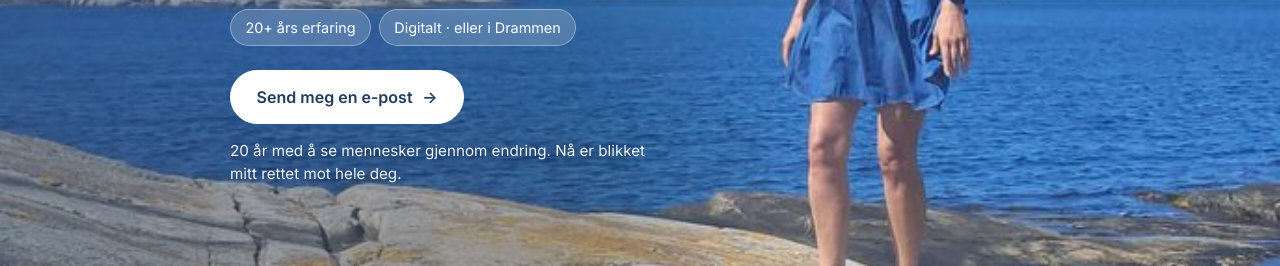
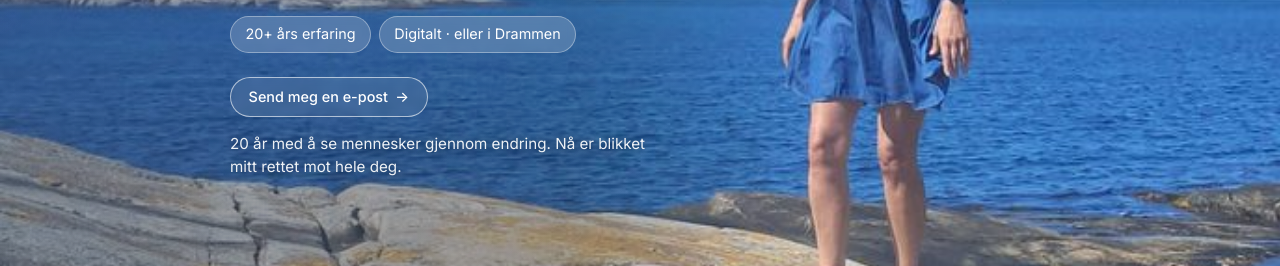
Before and after one commit to siljemerete/siljemerete.github.io, a plain HTML site: page index.html in a window 1280 px wide. Shown: the part 534-800 px from the top of the page. Drawn offline with nearby package versions, Linux system fonts and the light colour scheme.

Commit message:
Forsiden: teksten på bildet uten å dekke hele personen, diskré e-postknapp
Co-Authored-By: Claude Opus 5.5 <noreply@anthropic.com>
Claude-Session: https://claude.ai/code/session_01ErhCnt3XBsNXHqPPixac28

```diff
--- a/index.html
+++ b/index.html
@@ -1179,22 +1179,19 @@
 
   .brand-name span { color: var(--blue); font-style: italic; font-weight: 400; }
 
-  /* Mobil/nettbrett: teksten i himmelen, Silje Merete synlig under */
+  /* Mobil/nettbrett: teksten nederst på bildet, ansikt og overkropp synlig */
   .hero {
-    display: block;
-    min-height: 0;
-    padding: 2.25rem 0 0;
-    background-color: rgb(60, 126, 210);
+    display: flex;
+    align-items: flex-end;
+    min-height: 153vw;
+    padding: 2rem 0 4.25rem;
+    background-color: #5b6470;
     background-image:
-      linear-gradient(180deg, rgba(15, 28, 45, 0.42) 0%, rgba(15, 28, 45, 0.28) 50%, rgba(15, 28, 45, 0) 72%),
+      linear-gradient(180deg, rgba(15, 28, 45, 0) 30%, rgba(15, 28, 45, 0.45) 55%, rgba(15, 28, 45, 0.8) 100%),
       url('images/hero-havet.jpg');
     background-repeat: no-repeat;
-    background-size: 100% 100%, 140% auto;
-    background-position: center, left 75% bottom -46vw;
-  }
-
-  .hero-spacer {
-    height: 82vw;
+    background-size: 100% 100%, 150% auto;
+    background-position: center, left 71% top -46vw;
   }
 
   .hero-content {
@@ -1221,7 +1218,6 @@
 
     .hero-content { width: 100%; }
     .hero-content > *, .hero h1 { max-width: 440px; }
-    .hero-spacer { display: none; }
   }
 
   .hero .kicker {
@@ -1278,17 +1274,19 @@
   .hero .hero-cta {
     display: inline-flex;
     align-items: center;
-    gap: 0.6rem;
-    font-size: 1rem;
-    padding: 0.85rem 1.6rem;
-    background: #fff;
-    color: var(--accent-dark);
+    gap: 0.45rem;
+    font-size: 0.9rem;
+    font-weight: 500;
+    padding: 0.5rem 1.1rem;
+    background: rgba(255, 255, 255, 0.08);
+    color: #fff;
+    border: 1px solid rgba(255, 255, 255, 0.6);
+    backdrop-filter: blur(4px);
+  }
+
+  .hero .hero-cta:hover {
+    background: rgba(255, 255, 255, 0.2);
     border-color: #fff;
-  }
-
-  .hero .hero-cta:hover {
-    background: var(--accent-soft);
-    border-color: var(--accent-soft);
   }
 
   .hero-note {
@@ -1327,8 +1325,8 @@
 
   @media (max-width: 560px) {
     .nav-wrap { justify-content: flex-start; text-align: left; padding: 0.7rem 1.25rem; }
-    .hero h1 { font-size: 2.35rem; }
-    .hero .hero-cta { width: 100%; justify-content: center; }
+    .hero h1 { font-size: 2.15rem; margin-bottom: 1rem; }
+    .chips { margin-bottom: 1.1rem; }
     .card-section h2 { font-size: 1.6rem; }
   }
 </style>
@@ -1362,7 +1360,6 @@
     <a class="cta-button hero-cta" href="mailto:silje.merete.binder@gmail.com?subject=Henvendelse%20om%20helseveiledning">Send meg en e-post <span aria-hidden="true">→</span></a>
     <p class="hero-note">20 år med å se mennesker gjennom endring. Nå er blikket mitt rettet mot hele deg.</p>
   </div>
-  <div class="hero-spacer" aria-hidden="true"></div>
   <div class="hero-wave" aria-hidden="true">
     <svg viewBox="0 0 1440 100" preserveAspectRatio="none" xmlns="http://www.w3.org/2000/svg">
       <path style="fill:var(--accent-soft)" opacity="0.7" d="M0,45 C240,95 480,5 720,35 C960,65 1200,15 1440,55 L1440,100 L0,100 Z"></path>
```
